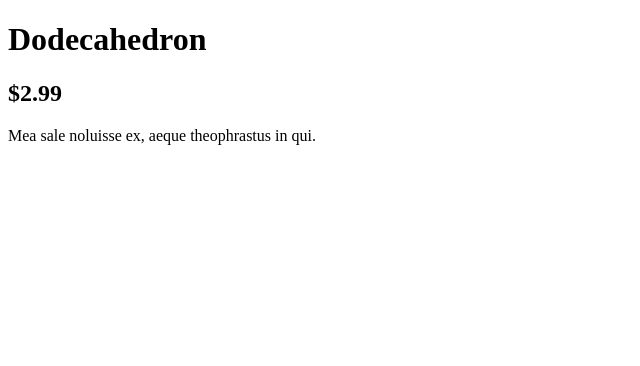
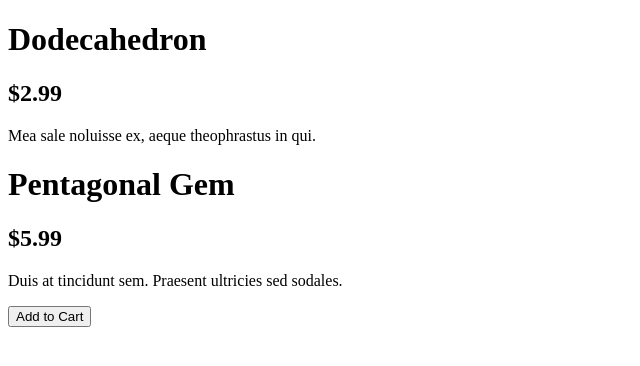
Before and after one commit to nickoram/shaping-up-with-angular-js, a website: page index.html in a window 1280 px wide. Shown: the whole page, without its empty margins (0-640 px from the left). Drawn offline with nearby package versions, Linux system fonts and the light colour scheme.

Commit message:
introduce ng-repeat directive
- takes an expression

```diff
--- a/app.js
+++ b/app.js
@@ -1,16 +1,25 @@
 (function() {
   var app = angular.module('store', []);
 
-  var gem = {
+  var gems = [
+      {
           name: 'Dodecahedron',
           price: 2.99,
           description: 'Mea sale noluisse ex, aeque theophrastus in qui.',
           canPurchase: false,
+          soldOut: true
+      },
+      {
+          name: 'Pentagonal Gem',
+          price: 5.99,
+          description: 'Duis at tincidunt sem. Praesent ultricies sed sodales.',
+          canPurchase: true,
           soldOut: false
       }
+  ];
 
   app.controller('StoreController', function() {
-    this.product = gem;
+    this.products = gems;
   });
 
 })();
--- a/index.html
+++ b/index.html
@@ -7,11 +7,11 @@
   </head>
 
   <body ng-controller="StoreController as store">
-      <div ng-hide="store.product.soldOut">
-          <h1>{{store.product.name}}</h1>
-          <h2>${{store.product.price}}</h2>
-          <p>{{store.product.description}}</p>
-          <button ng-show="store.product.canPurchase">Add to Cart</button>
+      <div ng-repeat="product in store.products">
+          <h1>{{product.name}}</h1>
+          <h2>${{product.price}}</h2>
+          <p>{{product.description}}</p>
+          <button ng-show="product.canPurchase">Add to Cart</button>
       </div>
   </body>
 </html>
```
Lines whose indentation alone changed are shown as unchanged.
